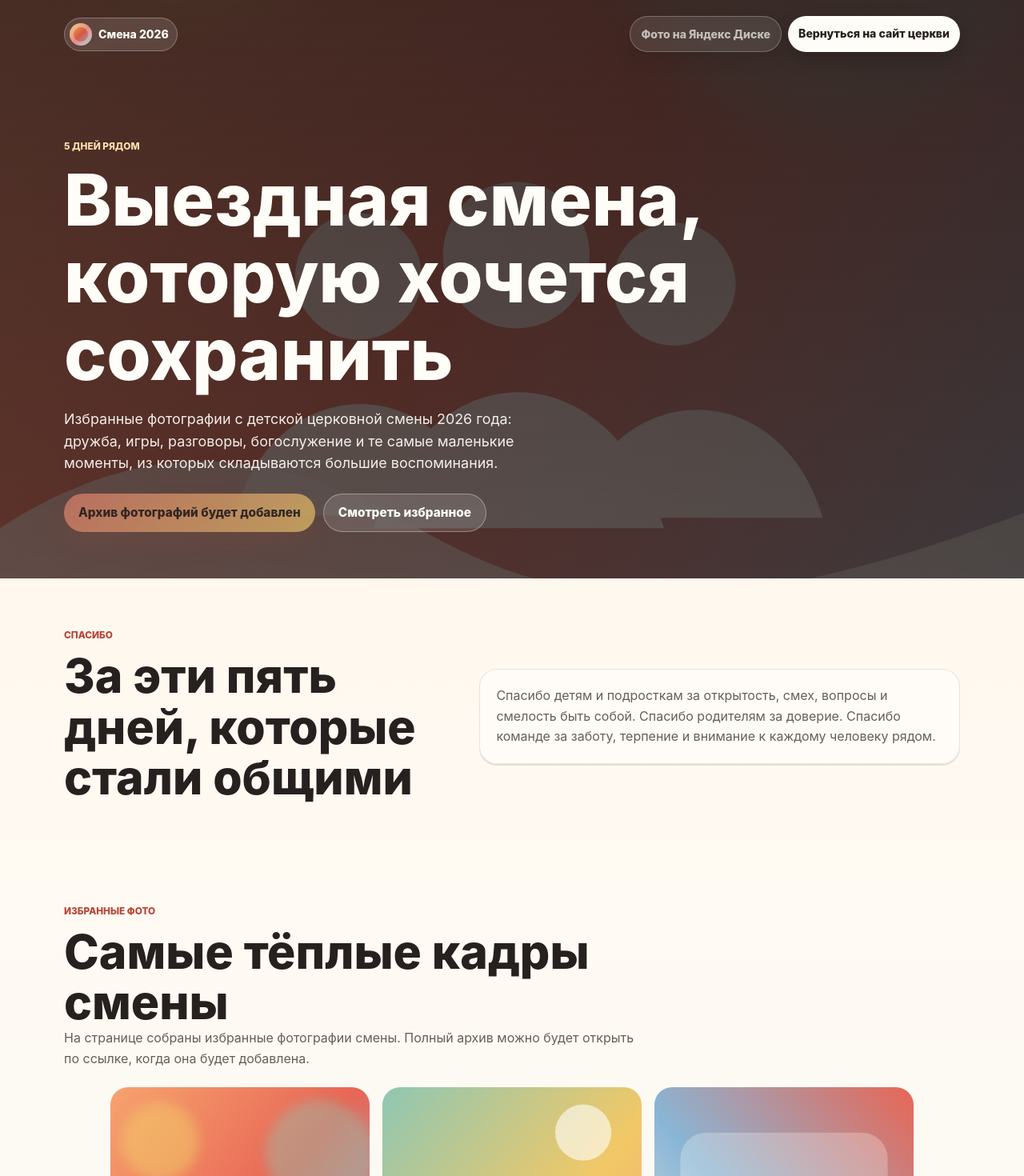
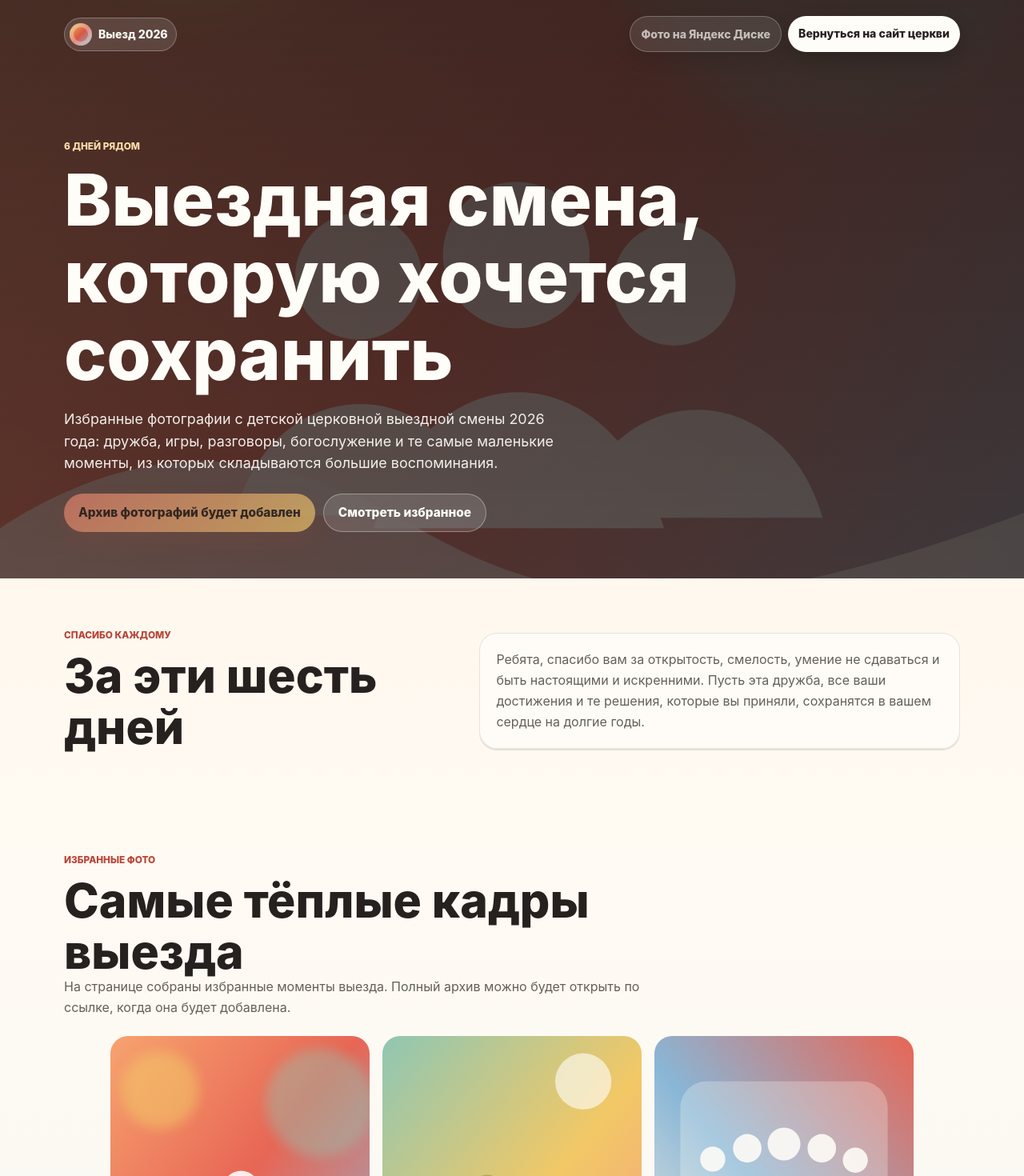
Before and after one commit to Grotekar/church-mv, a Next.js app: page /event/camp2026 in a window 1280 px wide. Shown: the top 1470 px of the page at 80% size. Built offline with nearby package versions, Linux system fonts and the light colour scheme.

Commit message:
Изменит тексты по правкам Димы

```diff
--- a/content/events/camp2026.ts
+++ b/content/events/camp2026.ts
@@ -1,15 +1,15 @@
 export const camp2026Content = {
   slug: "camp2026",
   title: "Выездная смена, которую хочется сохранить",
-  shortTitle: "Смена 2026",
-  subtitle: "5 дней рядом",
+  shortTitle: "Выезд 2026",
+  subtitle: "6 дней рядом",
   seo: {
     title: "Выездная смена 2026 | Фотографии",
     description:
       "Избранные фотографии детской выездной церковной смены 2026 года.",
   },
   description:
-    "Избранные фотографии с детской церковной смены 2026 года: дружба, игры, разговоры, богослужение и те самые маленькие моменты, из которых складываются большие воспоминания.",
+    "Избранные фотографии с детской церковной выездной смены 2026 года: дружба, игры, разговоры, богослужение и те самые маленькие моменты, из которых складываются большие воспоминания.",
   actions: {
     gallery: "Смотреть избранное",
     disk: "Скачать все фотографии",
@@ -19,16 +19,17 @@ export const camp2026Content = {
   },
   sections: {
     thanks: {
-      eyebrow: "Спасибо",
-      title: "За эти пять дней, которые стали общими",
+      eyebrow: "Спасибо каждому",
+      title: "За эти шесть дней",
       text:
-        "Спасибо детям и подросткам за открытость, смех, вопросы и смелость быть собой. Спасибо родителям за доверие. Спасибо команде за заботу, терпение и внимание к каждому человеку рядом.",
+        "Ребята, спасибо вам за открытость, смелость, умение не сдаваться и быть настоящими и искренними. \n" +
+        "Пусть эта дружба, все ваши достижения и те решения, которые вы приняли, сохранятся в вашем сердце на долгие годы.",
     },
     gallery: {
       eyebrow: "Избранные фото",
-      title: "Самые тёплые кадры смены",
+      title: "Самые тёплые кадры выезда",
       description:
-        "На странице собраны избранные фотографии смены. Полный архив можно будет открыть по ссылке, когда она будет добавлена.",
+        "На странице собраны избранные моменты выезда. Полный архив можно будет открыть по ссылке, когда она будет добавлена.",
     },
     final: {
       eyebrow: "До встречи",
@@ -41,7 +42,7 @@ export const camp2026Content = {
   photos: [
     {
       src: "/camp2026/photos/photo-01.svg",
-      alt: "Участники смены на вечерней программе",
+      alt: "Участники выезда на вечерней программе",
       caption: "Вечерняя программа",
       width: 1200,
       height: 1500,
@@ -76,7 +77,7 @@ export const camp2026Content = {
     },
     {
       src: "/camp2026/photos/photo-06.svg",
-      alt: "Финальный день смены",
+      alt: "Финальный день выезда",
       caption: "Финальный день",
       width: 1200,
       height: 1500,
```
